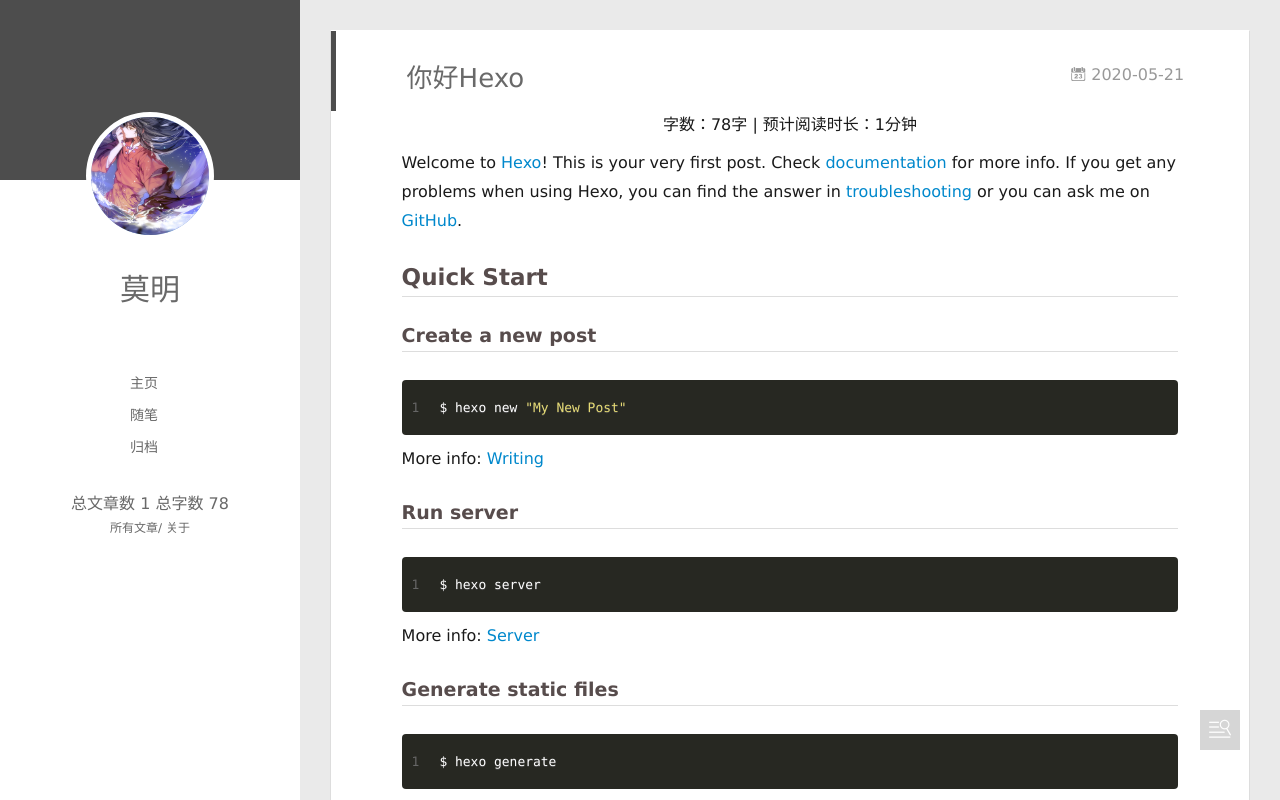
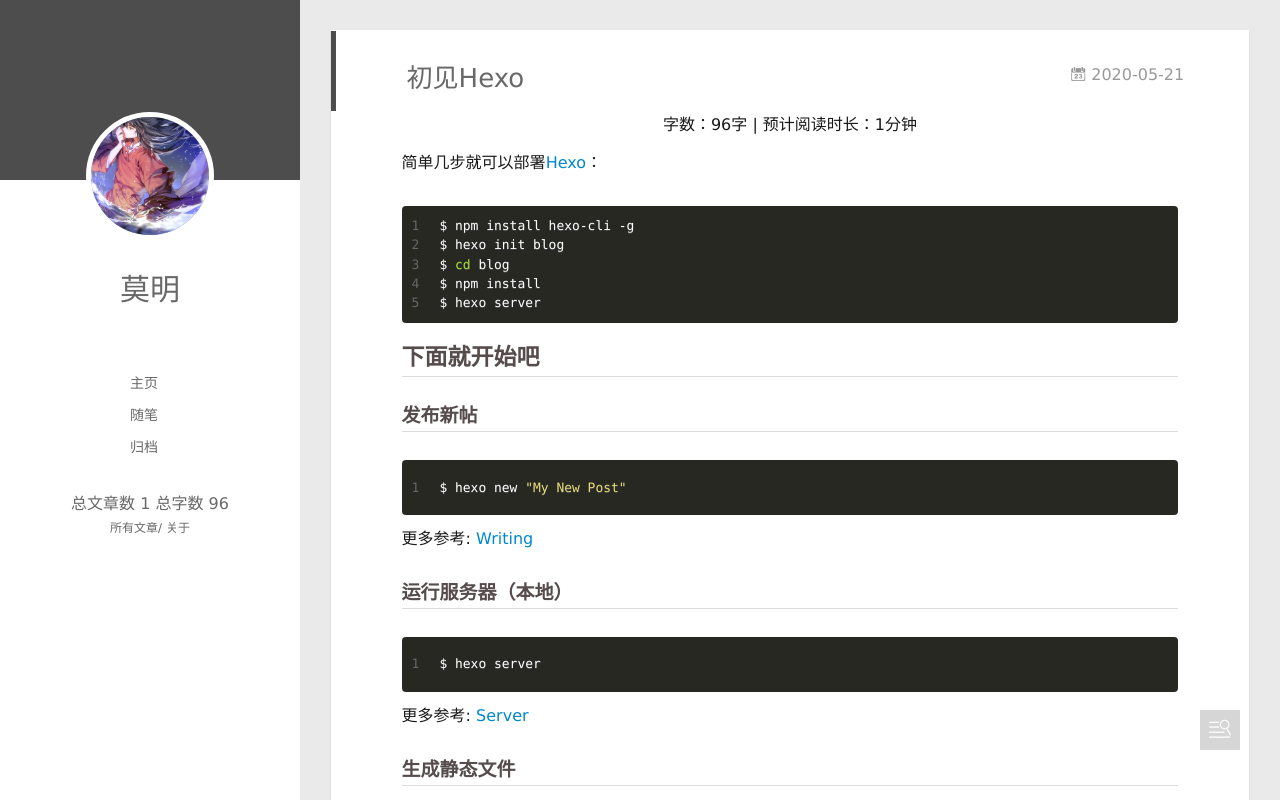
Before and after one commit to 2020snail/2020snail.github.io, a plain HTML site: page 2020/05/21/hello-world/index.html in a window 1280 px wide. Drawn offline with Linux system fonts and the light colour scheme.

Commit message:
Site updated: 2020-05-24 21:21:48

```diff
--- a/2020/05/21/hello-world/index.html
+++ b/2020/05/21/hello-world/index.html
@@ -6,17 +6,17 @@
   <meta name="renderer" content="webkit">
   <meta http-equiv="X-UA-Compatible" content="IE=edge" >
   <link rel="dns-prefetch" href="//www.happyhony.tk">
-  <title>你好Hexo | 莫明的博客</title>
+  <title>初见Hexo | 莫明的博客</title>
   <meta name="viewport" content="width=device-width, initial-scale=1, maximum-scale=1">
-  <meta name="description" content="Welcome to Hexo! This is your very first post. Check documentation for more info. If you get any problems when using Hexo, you can find the answer in troubleshooting or you can ask me on GitHub. Quick">
+  <meta name="description" content="简单几步就可以部署Hexo： 12345$ npm install hexo-cli -g$ hexo init blog$ cd blog$ npm install$ hexo server  下面就开始吧发布新帖1$ hexo new &quot;My New Post&quot;  更多参考: Writing 运行服务器（本地）1$ hexo server  更多参考: Server 生成静态文件1$ hexo">
 <meta property="og:type" content="article">
-<meta property="og:title" content="你好Hexo">
+<meta property="og:title" content="初见Hexo">
 <meta property="og:url" content="2020/05/21/hello-world/index.html">
 <meta property="og:site_name" content="莫明的博客">
-<meta property="og:description" content="Welcome to Hexo! This is your very first post. Check documentation for more info. If you get any problems when using Hexo, you can find the answer in troubleshooting or you can ask me on GitHub. Quick">
+<meta property="og:description" content="简单几步就可以部署Hexo： 12345$ npm install hexo-cli -g$ hexo init blog$ cd blog$ npm install$ hexo server  下面就开始吧发布新帖1$ hexo new &quot;My New Post&quot;  更多参考: Writing 运行服务器（本地）1$ hexo server  更多参考: Server 生成静态文件1$ hexo">
 <meta property="og:locale" content="en_US">
 <meta property="article:published_time" content="2020-05-21T13:26:44.391Z">
-<meta property="article:modified_time" content="2020-05-24T12:56:02.070Z">
+<meta property="article:modified_time" content="2020-05-24T13:20:41.334Z">
 <meta property="article:author" content="莫明">
 <meta name="twitter:card" content="summary">
 
@@ -67,7 +67,7 @@
 		</nav>
 		<nav>
 			<a>总文章数 1</a>
-			<a>总字数 <span class="post-count">78</span></a>
+			<a>总字数 <span class="post-count">96</span></a>
 		</nav>
 		<nav class="header-smart-menu">
 
@@ -153,7 +153,7 @@
 
 
     <h1 class="article-title" itemprop="name">
-      你好Hexo
+      初见Hexo
     </h1>
 
 
@@ -164,24 +164,25 @@
 
       </header>
 	<div align="center" class="post-count">
-    	    字数：78字 | 预计阅读时长：1分钟
+    	    字数：96字 | 预计阅读时长：1分钟
 	</div>
 
     <div class="article-entry" itemprop="articleBody">
 
-        <p>Welcome to <a href="https://hexo.io/" target="_blank" rel="noopener">Hexo</a>! This is your very first post. Check <a href="https://hexo.io/docs/" target="_blank" rel="noopener">documentation</a> for more info. If you get any problems when using Hexo, you can find the answer in <a href="https://hexo.io/docs/troubleshooting.html" target="_blank" rel="noopener">troubleshooting</a> or you can ask me on <a href="https://github.com/hexojs/hexo/issues" target="_blank" rel="noopener">GitHub</a>.</p>
-<h2 id="Quick-Start"><a href="#Quick-Start" class="headerlink" title="Quick Start"></a>Quick Start</h2><h3 id="Create-a-new-post"><a href="#Create-a-new-post" class="headerlink" title="Create a new post"></a>Create a new post</h3><figure class="highlight bash"><table><tr><td class="gutter"><pre><span class="line">1</span><br></pre></td><td class="code"><pre><span class="line">$ hexo new <span class="string">"My New Post"</span></span><br></pre></td></tr></table></figure>
+        <p>简单几步就可以部署<a href="https://hexo.io" target="_blank" rel="noopener">Hexo</a>：</p>
+<figure class="highlight bash"><table><tr><td class="gutter"><pre><span class="line">1</span><br><span class="line">2</span><br><span class="line">3</span><br><span class="line">4</span><br><span class="line">5</span><br></pre></td><td class="code"><pre><span class="line">$ npm install hexo-cli -g</span><br><span class="line">$ hexo init blog</span><br><span class="line">$ <span class="built_in">cd</span> blog</span><br><span class="line">$ npm install</span><br><span class="line">$ hexo server</span><br></pre></td></tr></table></figure>
 
-<p>More info: <a href="https://hexo.io/docs/writing.html" target="_blank" rel="noopener">Writing</a></p>
-<h3 id="Run-server"><a href="#Run-server" class="headerlink" title="Run server"></a>Run server</h3><figure class="highlight bash"><table><tr><td class="gutter"><pre><span class="line">1</span><br></pre></td><td class="code"><pre><span class="line">$ hexo server</span><br></pre></td></tr></table></figure>
+<h2 id="下面就开始吧"><a href="#下面就开始吧" class="headerlink" title="下面就开始吧"></a>下面就开始吧</h2><h3 id="发布新帖"><a href="#发布新帖" class="headerlink" title="发布新帖"></a>发布新帖</h3><figure class="highlight bash"><table><tr><td class="gutter"><pre><span class="line">1</span><br></pre></td><td class="code"><pre><span class="line">$ hexo new <span class="string">"My New Post"</span></span><br></pre></td></tr></table></figure>
 
-<p>More info: <a href="https://hexo.io/docs/server.html" target="_blank" rel="noopener">Server</a></p>
-<h3 id="Generate-static-files"><a href="#Generate-static-files" class="headerlink" title="Generate static files"></a>Generate static files</h3><figure class="highlight bash"><table><tr><td class="gutter"><pre><span class="line">1</span><br></pre></td><td class="code"><pre><span class="line">$ hexo generate</span><br></pre></td></tr></table></figure>
+<p>更多参考: <a href="https://hexo.io/docs/writing.html" target="_blank" rel="noopener">Writing</a></p>
+<h3 id="运行服务器（本地）"><a href="#运行服务器（本地）" class="headerlink" title="运行服务器（本地）"></a>运行服务器（本地）</h3><figure class="highlight bash"><table><tr><td class="gutter"><pre><span class="line">1</span><br></pre></td><td class="code"><pre><span class="line">$ hexo server</span><br></pre></td></tr></table></figure>
 
-<p>More info: <a href="https://hexo.io/docs/generating.html" target="_blank" rel="noopener">Generating</a></p>
-<h3 id="Deploy-to-remote-sites"><a href="#Deploy-to-remote-sites" class="headerlink" title="Deploy to remote sites"></a>Deploy to remote sites</h3><figure class="highlight bash"><table><tr><td class="gutter"><pre><span class="line">1</span><br></pre></td><td class="code"><pre><span class="line">$ hexo deploy</span><br></pre></td></tr></table></figure>
+<p>更多参考: <a href="https://hexo.io/docs/server.html" target="_blank" rel="noopener">Server</a></p>
+<h3 id="生成静态文件"><a href="#生成静态文件" class="headerlink" title="生成静态文件"></a>生成静态文件</h3><figure class="highlight bash"><table><tr><td class="gutter"><pre><span class="line">1</span><br></pre></td><td class="code"><pre><span class="line">$ hexo generate</span><br></pre></td></tr></table></figure>
 
-<p>More info: <a href="https://hexo.io/docs/one-command-deployment.html" target="_blank" rel="noopener">Deployment</a></p>
+<p>更多参考: <a href="https://hexo.io/docs/generating.html" target="_blank" rel="noopener">Generating</a></p>
+<h3 id="部署到远程站点（Github-Coding）"><a href="#部署到远程站点（Github-Coding）" class="headerlink" title="部署到远程站点（Github/Coding）"></a>部署到远程站点（Github/Coding）</h3><figure class="highlight bash"><table><tr><td class="gutter"><pre><span class="line">1</span><br></pre></td><td class="code"><pre><span class="line">$ hexo deploy</span><br></pre></td></tr></table></figure>
+<p>更多参考: <a href="https://hexo.io/docs/one-command-deployment.html" target="_blank" rel="noopener">Deployment</a></p>
 
 
 
@@ -324,7 +325,7 @@
                 </span>
                 <span class="tooltip-content">
                     <div class="toc-article">
-                    <ol class="toc"><li class="toc-item toc-level-2"><a class="toc-link" href="#Quick-Start"><span class="toc-number">1.</span> <span class="toc-text">Quick Start</span></a><ol class="toc-child"><li class="toc-item toc-level-3"><a class="toc-link" href="#Create-a-new-post"><span class="toc-number">1.1.</span> <span class="toc-text">Create a new post</span></a></li><li class="toc-item toc-level-3"><a class="toc-link" href="#Run-server"><span class="toc-number">1.2.</span> <span class="toc-text">Run server</span></a></li><li class="toc-item toc-level-3"><a class="toc-link" href="#Generate-static-files"><span class="toc-number">1.3.</span> <span class="toc-text">Generate static files</span></a></li><li class="toc-item toc-level-3"><a class="toc-link" href="#Deploy-to-remote-sites"><span class="toc-number">1.4.</span> <span class="toc-text">Deploy to remote sites</span></a></li></ol></li></ol>
+                    <ol class="toc"><li class="toc-item toc-level-2"><a class="toc-link" href="#下面就开始吧"><span class="toc-number">1.</span> <span class="toc-text">下面就开始吧</span></a><ol class="toc-child"><li class="toc-item toc-level-3"><a class="toc-link" href="#发布新帖"><span class="toc-number">1.1.</span> <span class="toc-text">发布新帖</span></a></li><li class="toc-item toc-level-3"><a class="toc-link" href="#运行服务器（本地）"><span class="toc-number">1.2.</span> <span class="toc-text">运行服务器（本地）</span></a></li><li class="toc-item toc-level-3"><a class="toc-link" href="#生成静态文件"><span class="toc-number">1.3.</span> <span class="toc-text">生成静态文件</span></a></li><li class="toc-item toc-level-3"><a class="toc-link" href="#部署到远程站点（Github-Coding）"><span class="toc-number">1.4.</span> <span class="toc-text">部署到远程站点（Github&#x2F;Coding）</span></a></li></ol></li></ol>
                     </div>
                 </span>
             </div>
--- a/content.json
+++ b/content.json
@@ -1 +1 @@
-[{"title":"你好Hexo","date":"2020-05-21T13:26:44.391Z","path":"2020/05/21/hello-world/","tags":[]}]
+[{"title":"初见Hexo","date":"2020-05-21T13:26:44.391Z","path":"2020/05/21/hello-world/","tags":[]}]
```
Also changed, not shown: archives/2020/05/index.html (+2 -2 lines), archives/2020/index.html (+2 -2 lines), archives/index.html (+2 -2 lines), index.html (+13 -12 lines).
